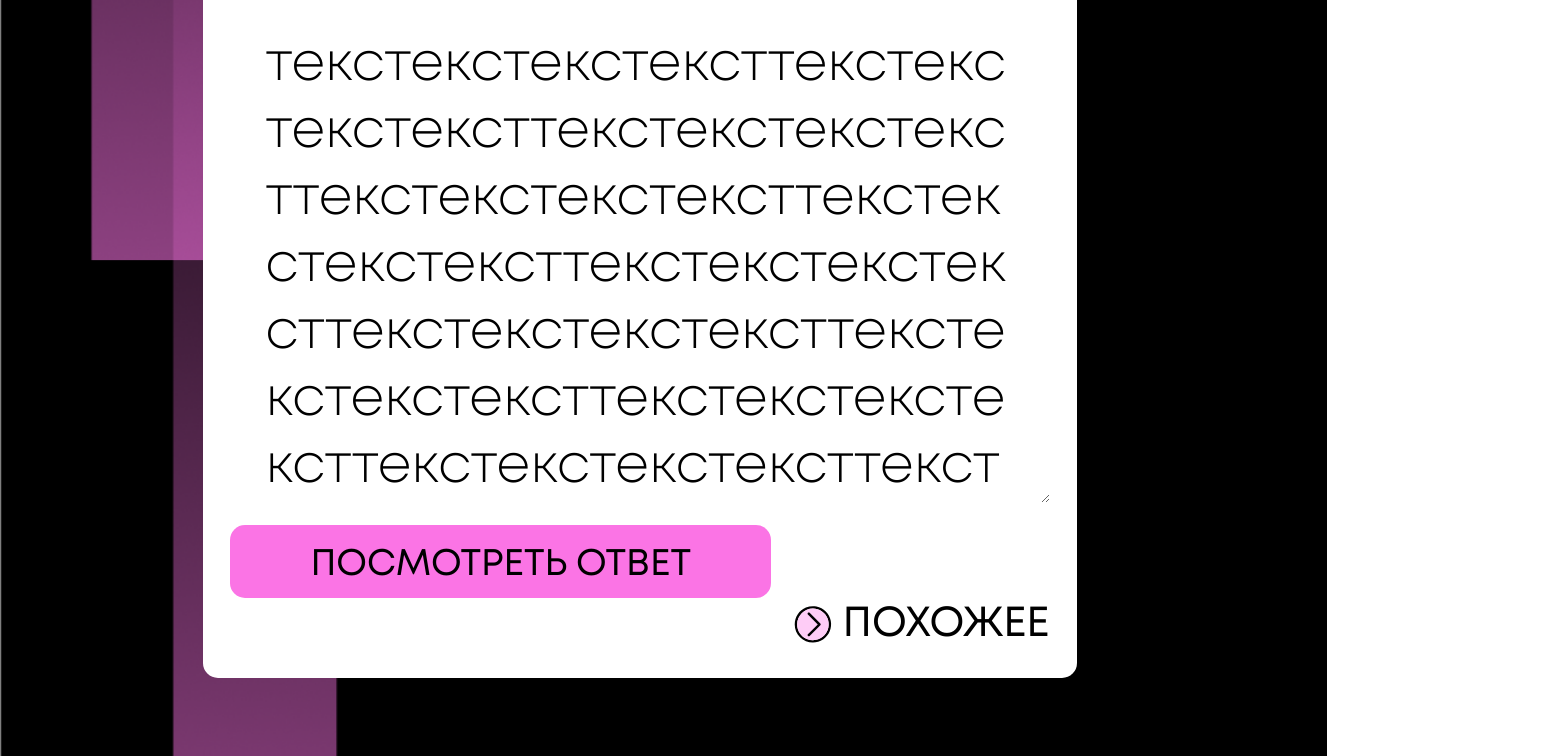
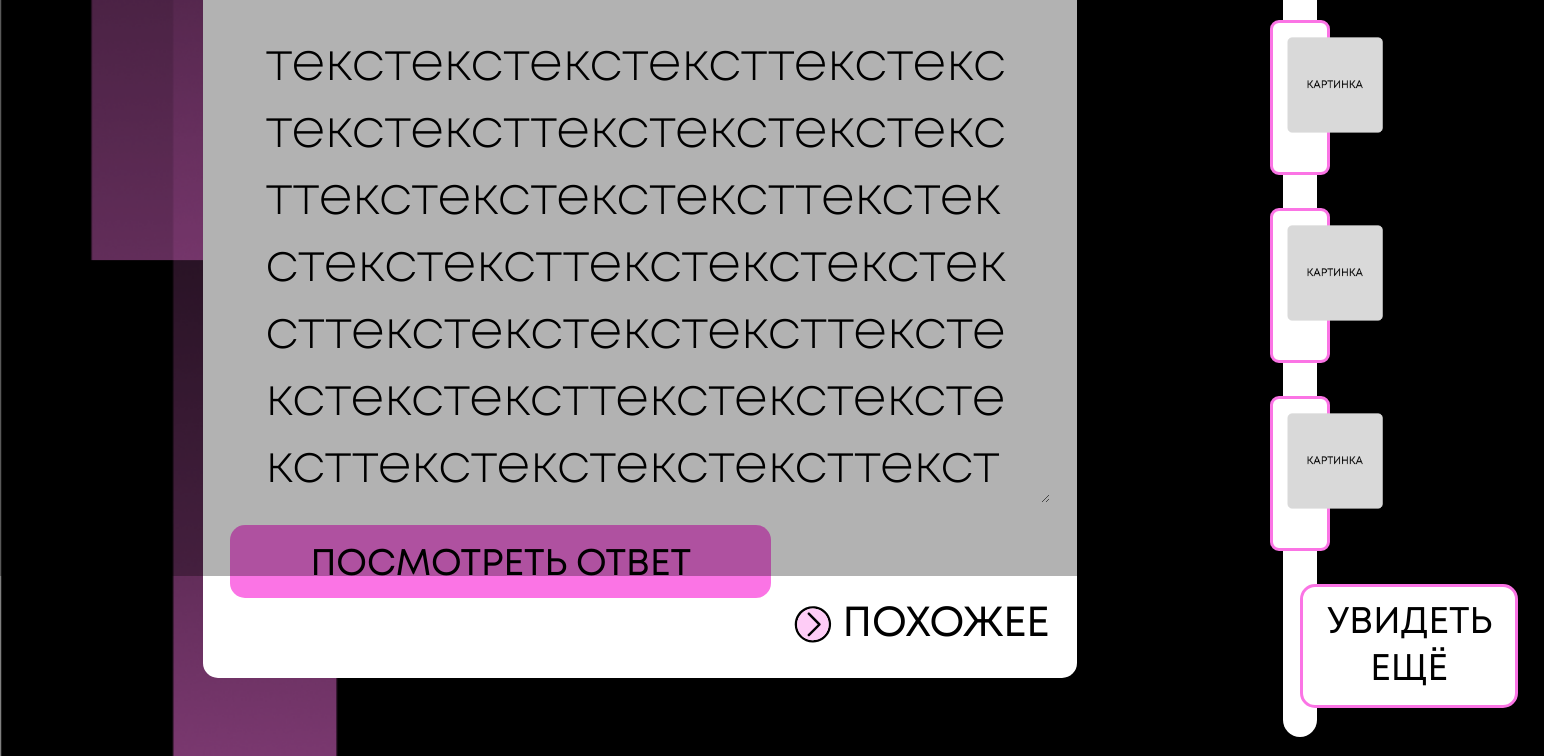
Before and after one commit to Emma-Shifter/project, a React (Create React App) app: page /testcase in a window 1280 px wide. Shown: the part 820-1576 px from the top of the page, 1544 px wide, since content can reach past the window. Built offline with nearby package versions, Linux system fonts and the light colour scheme.

Commit message:
сделана верстка попапов

```diff
--- a/src/App.css
+++ b/src/App.css
@@ -648,3 +648,49 @@ ul {
 .FavVacancyPage .TestCase {
   width: 80%;
 }
+
+.TestCasePage .popup,
+.VacancyPage .popup{
+  position: absolute;
+  background-color: rgba(0, 0, 0, 0.3);
+  width: 100%;
+  height: 165vh;
+}
+
+.TestCasePage .popup .popup-info,
+.VacancyPage .popup .popup-info {
+  background-color: #ffffff;
+  padding: 29px 17px;
+  display: flex;
+  flex-direction: column;
+  align-items: center;
+  border-radius: 27px;
+  margin: 547px 76px 108px 1283px;
+}
+
+.TestCasePage .test-case-title,
+.VacancyPage .test-case-title {
+  margin-bottom: 7px;
+  font-size: 25px;
+}
+.TestCasePage .TestCase img,
+.VacancyPage .TestCase img{
+  height: 12vh;
+}
+.TestCasePage .TestCase,
+.VacancyPage .TestCase{
+  width: 85%;
+  gap: 12px;
+  margin-bottom: 33px;
+}
+.TestCasePage .test-case-company,
+.VacancyPage .test-case-company {
+  font-size: 16px;
+}
+
+.popup .Button {
+  background-color: #ffffff;
+  border: 3px solid #FB74E5;
+  padding: 12px 24px;
+  margin: 0 auto;
+}
--- a/src/pages/FavTestsPage.jsx
+++ b/src/pages/FavTestsPage.jsx
@@ -23,7 +23,7 @@ const data =[{
         'title': "НАЗВАНИЕ ТЕСТОВОГО ЗАДАНИЯ",
         'company': "от кого тестовое",
         'img': defaultTCImage
-    }]
+    }];
 
 export default function FavTestsPage() {
     return (
--- a/src/pages/TestCasePage.jsx
+++ b/src/pages/TestCasePage.jsx
@@ -3,6 +3,29 @@ import star from '../img/star.svg';
 import peopleApproveIcon from '../img/people-approve.svg';
 import Button from '../components/Button';
 import nextIcon from '../img/next.svg';
+import defaultTCImage from '../img/defaultTCImage.png';
+import TestCase from '../components/TestCase';
+
+const data =[{
+    'title': "НАЗВАНИЕ ТЕСТОВОГО ЗАДАНИЯ",
+    'company': "от кого тестовое",
+    'img': defaultTCImage
+},
+{
+    'title': "НАЗВАНИЕ ТЕСТОВОГО ЗАДАНИЯ",
+    'company': "от кого тестовое",
+    'img': defaultTCImage
+},
+{
+    'title': "НАЗВАНИЕ ТЕСТОВОГО ЗАДАНИЯ",
+    'company': "от кого тестовое",
+    'img': defaultTCImage
+},
+{
+    'title': "НАЗВАНИЕ ТЕСТОВОГО ЗАДАНИЯ",
+    'company': "от кого тестовое",
+    'img': defaultTCImage
+}];
 
 export default function TestCasePage() {
     return (
@@ -24,6 +47,13 @@ export default function TestCasePage() {
                     <p>ПОХОЖЕЕ</p>
                 </div>
             </div>
+
+            <div className='popup'>
+                <div className='popup-info'>
+                    {data.map(x => <TestCase tsTitle={x.title} tsCompany={x.company} tsImage={x.img}></TestCase>) }
+                    <Button buttonText='УВИДЕТЬ ЕЩЁ'></Button>
+                </div>
+            </div>
         </div>
     )
 }
--- a/src/pages/VacancyPage.jsx
+++ b/src/pages/VacancyPage.jsx
@@ -2,7 +2,30 @@ import Header from '../components/Header';
 import starFull from '../img/star-full.svg';
 import Button from '../components/Button';
 import nextIcon from '../img/next.svg';
-import phone from '../img/phone.svg'
+import phone from '../img/phone.svg';
+import defaultTCImage from '../img/defaultTCImage.png';
+import TestCase from '../components/TestCase';
+
+const data =[{
+    'title': "НАЗВАНИЕ СТАЖИРОВКИ",
+    'company': "от кого стажировка",
+    'img': defaultTCImage
+},
+{
+    'title': "НАЗВАНИЕ СТАЖИРОВКИ",
+    'company': "от кого стажировка",
+    'img': defaultTCImage
+},
+{
+    'title': "НАЗВАНИЕ СТАЖИРОВКИ",
+    'company': "от кого стажировка",
+    'img': defaultTCImage
+},
+{
+    'title': "НАЗВАНИЕ СТАЖИРОВКИ",
+    'company': "от кого стажировка",
+    'img': defaultTCImage
+}];
 
 export default function VacancyPage() {
     return (
@@ -54,6 +77,13 @@ export default function VacancyPage() {
                     <p>ПОХОЖЕЕ</p>
                 </div>
             </div>
+
+            <div className='popup'>
+                <div className='popup-info'>
+                    {data.map(x => <TestCase tsTitle={x.title} tsCompany={x.company} tsImage={x.img}></TestCase>) }
+                    <Button buttonText='УВИДЕТЬ ЕЩЁ'></Button>
+                </div>
+            </div>
         </div>
     )
 }
```
